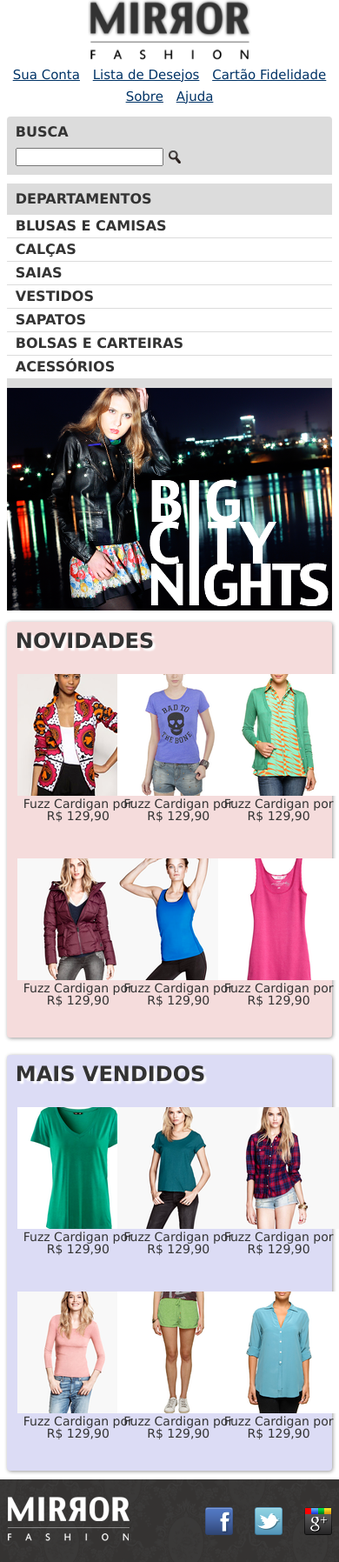
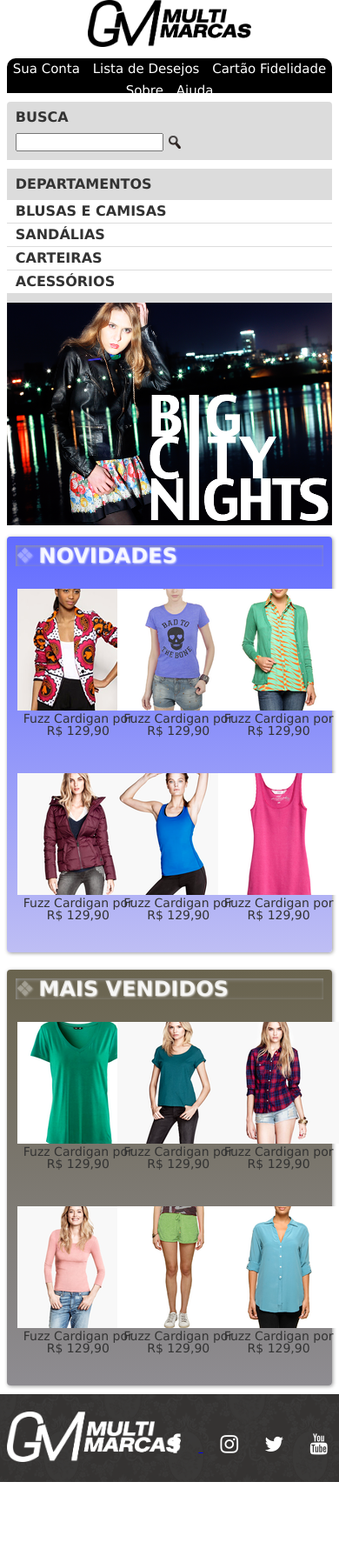
Before and after one commit to NatanaeLuiz/AppIHC, a PHP site: page / in a window 390 px wide; the page is wider, and only the part inside the window is pictured. Shown: that part at 87% size. After the commit the page ends 1704 px from the top of that part, so only its background shows below. Run offline with PHP 8.4, Linux system fonts and the light colour scheme.

Commit message:
Migração do Antigo Projeto para o Novo Projeto e Atual
Foi Alterado e removido as classes que não utilizava no projeto de Solon, e Adicionado os arquivos e configurações que estavam no projeto de Amanda, para o de Solon
Verificar OBS: na classe de Mobile
Verificar Arquivos que faltaram migra Sobre.PHP e Checkout.PHP no arquivo de Amanda para -->> O Arquivo de Solon sobre.html e checkout.html

```diff
--- a/css/estilo.css
+++ b/css/estilo.css
@@ -21,15 +21,18 @@ header{
 
 .menu-opcoes ul {
 	font-size: 15px;
+	margin-top: 10px;
 }
 
 .menu-opcoes a {
-	color: #003366;
+	color: #FFFFFF;
+	text-decoration:none;
 }
 
 .menu-opcoes ul li{
 	display: inline;
 	margin-left: 20px;
+	margin-right: 20px;
 }
 
 .container {
@@ -41,14 +44,18 @@ header{
 	position: absolute;
 	bottom: 0;
 	right: 0;
+	background: #000000;
+	height: 40px;
+	border-radius: 10px 10px 0px 0px;
 }
 
 .busca, .menu-departamentos{
-	background-color: #dcdcdc;
+	background-color: #DCDCDC;
 	font-weight: bold;
 	text-transform: uppercase;
 	margin-right: 10px;
 	width: 230px;
+	float: left;
 }
 
 .busca h2, .busca form, .menu-departamentos h2{
@@ -91,18 +98,21 @@ header{
 	padding-bottom: 10px;
 }
 
+
+.novidades{
+	float: left;
+	background-color: #F5DCDC;
+}
+
+.mais-vendidos {
+	float: right;
+	background-color: #DCDCF5;
+}
+
 .painel {
 	margin: 10px 0;
 	padding: 10px;
 	width: 445px;
-}
-
-.novidades{
-	float: left;
-}
-
-.mais-vendidos {
-	float: right;
 }
 
 .painel li {
@@ -113,7 +123,6 @@ header{
 	margin: 2px;
 	padding-bottom: 10px;
 }
-
 
 .painel h2 {
 	font-size: 24px;
@@ -131,6 +140,10 @@ header{
 
 .painel img {
 	margin-left: -40px;
+}
+
+figcaption {
+    display: block;
 }
 
 .painel figcaption {
@@ -151,43 +164,16 @@ footer{
 	padding: 20px 0;
 }
 
-.social a{
-	height: 32px;
-	width: 32px;
-
-	display: block;
-	text-indent: -9999px;
-}
-
-.social a[href*="facebook.com"]{
-	background-image: url(../img/facebook.png);
-}
-
-.social a[href*="twitter.com"]{
-	background-image: url(../img/twitter.png);
-}
-
-.social a[href*="plus.google.com"]{
-	background-image: url(../img/googleplus.png);
-}
-
 footer .container{
 	position: relative;
 }
 
-.social {
-	position: absolute;
-	top: 12px;
-	right: 0;
-}
-
-.social li{
-	float: left;
-	margin-left: 25px;
+p:first-letter {
+font-weight: bold;
 }
 
 .menu-opcoes a:hover{
-	color: #007dc6;
+	color: #F4D23D;
 }
 
 .menu-opcoes a:active{
@@ -207,7 +193,14 @@ footer .container{
 }
 
 .menu-departamentos li li a:before{
-	content: '- ';
+	content: '\272A';
+	padding-right: 3px;
+}
+
+.painel h2:before {
+	content: '\2756';
+	padding-right: 5px;
+	opacity: 0.4;
 }
 
 .painel {
@@ -217,11 +210,27 @@ footer .container{
 
 .painel h2 {
 	text-shadow: 3px 3px 2px #fff;
+	box-shadow: inset 1px 1px 4px #999;
 }
 
 .busca {
 	border-top-left-radius: 4px;
 	border-top-right-radius: 4px;
+}
+
+.painel h2 {
+	color: rgba(255,255,255,0.8);
+text-shadow: 1px 1px 2px rgba(255,255,255,0.8);
+}
+
+.novidades {
+background-color: #f5dcdc;
+background: linear-gradient(#626CFF, #bebef4);
+}
+
+.mais-vendidos {
+background: #dcdcf5;
+background: linear-gradient(#69634E ,#8E8C91);
 }
 
 .painel li:hover {
--- a/css/mobile.css
+++ b/css/mobile.css
@@ -36,10 +36,11 @@
 	.painel li {
 		width: 30%;
 	}
-
+	/* ATENÇÃO VERIFICAR ESSE COMENTARIO QUANDO A TELA REDIMENCIONADA
 	painel img{
-		width: 100%;
+		width: 150%;
 	}
+	*/
 }
 
 @media (min-width: 480px) {
@@ -50,10 +51,16 @@ margin: 5px 0;
 		padding-bottom: 10px;
 		margin-bottom: 10px;
 	}
+
 	.menu-departamentos nav > ul {
 		-webkit-column-count: 2;
 		-moz-column-count: 2;
 		column-count: 2;
+	}
+
+	.menu-opcoes ul	{
+		margin-top: 10px;
+		margin-right: 20px;
 	}
 }
 
--- /dev/null
+++ b/css/social_footer.css
@@ -0,0 +1,65 @@
+/*-------------- REDES SOCIAIS DO FOOTER ------------*/
+
+/* POSICIONAMENTO DOS ICONES */
+.social {
+	position: absolute;
+	top: 20px;
+	right: 0;
+}
+
+.social li{
+	float: left;
+	margin-left: 25px;
+}
+
+
+
+/*FACEBOOK*/
+#social_topo-f{
+	padding: 5px;
+	margin-right: 15px;
+   	color: #fff;
+}
+#social_topo-f:hover{
+	color: #DBA901;
+}
+
+/*INSTAGRAM*/
+#social_topo-i{
+	padding: 5px;
+	margin-left: 15px;
+   color: #fff;
+}
+#social_topo-i:hover{
+	color: #DBA901;
+}
+
+/*TWITTER*/
+#social_topo-t{
+	padding: 5px;
+	margin-left: 15px;
+   color: #fff;
+}
+#social_topo-t:hover{
+	color: #DBA901;
+}
+
+/*YOUTUBE*/
+#social_topo-y{
+	padding: 5px;
+	margin-left: 15px;
+   color: #fff;
+}
+#social_topo-y:hover{
+	color: #DBA901;
+}
+
+/*GMAIL*/
+#social_topo-g{
+	padding: 5px;
+	margin-left: 15px;
+   color: #fff;
+}
+#social_topo-g:hover{
+	color: #DBA901;
+}
--- a/index.html
+++ b/index.html
@@ -3,20 +3,29 @@
 <head>
 	<meta charset="utf-8">
 	<meta name="viewport" content="width=device-width">
+	<title>GM Multimarcas | Loja</title>
+
 	<link rel="stylesheet" href="css/reset.css">
 	<link rel="stylesheet" href="css/estilo.css">
 	<link rel="stylesheet" href="css/mobile.css" media="(max-width: 320px)">
 	<link rel="stylesheet" href="css/mobile.css" media="(max-width: 480px)">
 	<link rel="stylesheet" href="css/mobile.css" media="(max-width: 720px)">
 
-	<title>Loja Mirror Fashion</title>
+	<!-- REDES SOCIAIS DO FOOTER -->
+	<link rel="stylesheet" type="text/css" href="css/social_footer.css">
+	<link rel="stylesheet" href="https://cdnjs.cloudflare.com/ajax/libs/font-awesome/4.7.0/css/font-awesome.min.css">
+	<!-- FIM REDES SOCIAIS -->
 </head>
 <body>
 	<header class="container">
 		<!--[if lt IE 9]>
 			<script src="//html5shiv.googlecode.com/svn/trunk/html5.js"></script>
 		<![endif]-->
-		<h1><img src="img/logo.png" alt="Mirror Fashion"></h1>
+		<h1>
+				<a href="index.html">
+					<img src="img/logom.png" alt="Gm Multimarcas" style="width: 300px;">
+				</a>
+			</h1>
 		<p class="sacola">Nenhum item na sacola de compras</p>
 		<nav class="menu-opcoes">
 			<ul>
@@ -52,17 +61,18 @@
 							<li><a href="#">Camisa Casual</a></li>
 						</ul>
 					</li>
-					<li><a href="#">Calças</a></li>
-					<li><a href="#">Saias</a></li>
-					<li><a href="#">Vestidos</a></li>
-					<li><a href="#">Sapatos</a></li>
-					<li><a href="#">Bolsas e Carteiras</a></li>
+					<li><a href="#">Sandálias</a></li>
+					<li><a href="#">Carteiras</a></li>
 					<li><a href="#">Acessórios</a></li>
 				</ul>
 			</nav>
 		</section>
+		<!-- fim menu-departamentos-->
+
 		<img src="img/destaque-home.png" alt="Promoções: Big City Night">
+		<!-- fim banner-destaque-->
 	</div>
+	<!-- fim container destaque-->
 
 	<div class="container paineis">
 		<section class="painel novidades">
@@ -116,8 +126,11 @@
 						</figure>
 					</a>
 				</li>
+				<!--	fim	do	primeiro	produto	-->
+				<!--	coloque	mais	produtos	aqui!	-->
 			</ol>
 		</section>
+
 
 		<section class="painel mais-vendidos">
 			<h2>Mais Vendidos</h2>
@@ -172,17 +185,33 @@
 				</li>
 			</ol>
 		</section>
-
 	</div>
+	<!--	fim	.container	.paineis	-->
 
 	<footer>
 		<div class="container">
-			<img src="img/logo-rodape.png" alt="Logo Mirror Fashion">
+			<!--<img src="img/logo-rodape.png" alt="Logo Mirror Fashion">
 			<ul class="social">
 				<li><a href="http://facebook.com">Facebook</a></li>
 				<li><a href="http://twitter.com">Twitter</a></li>
 				<li><a href="http://plus.google.com">Google+</a></li>
-			</ul>
+			</ul>-->
+			<img src="img/logom.png" alt="Logo Mirror Fashion" style="filter: invert(100%); width: 200px;">
+
+			<div class="social">
+			<!--CSS das Redes Sociais está em: css/social_footer.css -->
+				<a href="https://www.facebook.com/ideiascriativascz" target="_blank">
+					<i class="fa fa-facebook-f" id="social_topo-f"style="font-size:24px; cursor: pointer;"></i>
+				</a>
+				<a href="https://www.instagram.com/gmmultimarcascz/" target="_blank">
+					<i class="fa fa-instagram" id="social_topo-i"style="font-size:24px; cursor: pointer;"></i></a>
+				<a >
+					<i class="fa fa-twitter" id="social_topo-t"style="font-size:24px; cursor: pointer;"></i>
+				</a>
+				<a >
+					<i class="fa fa-youtube" id="social_topo-y"style="font-size:24px; cursor: pointer;"></i>
+				</a>
+			</div>
 		</div>
 
 	</footer>
```
Also changed, not shown: cabecalho.php (added, +30 -0 lines), css/produto.css (added, +200 -0 lines), estilos.css (deleted, +0 -9 lines), produto.php (added, +107 -0 lines), rodape.php (added, +17 -0 lines), img/facebook.png (deleted), img/googleplus.png (deleted), img/logo-rodape.png (deleted), img/logo.png (deleted), img/logom.png (added), img/social.png (added), img/twitter.png (deleted). Lines whose indentation alone changed are shown as unchanged.
